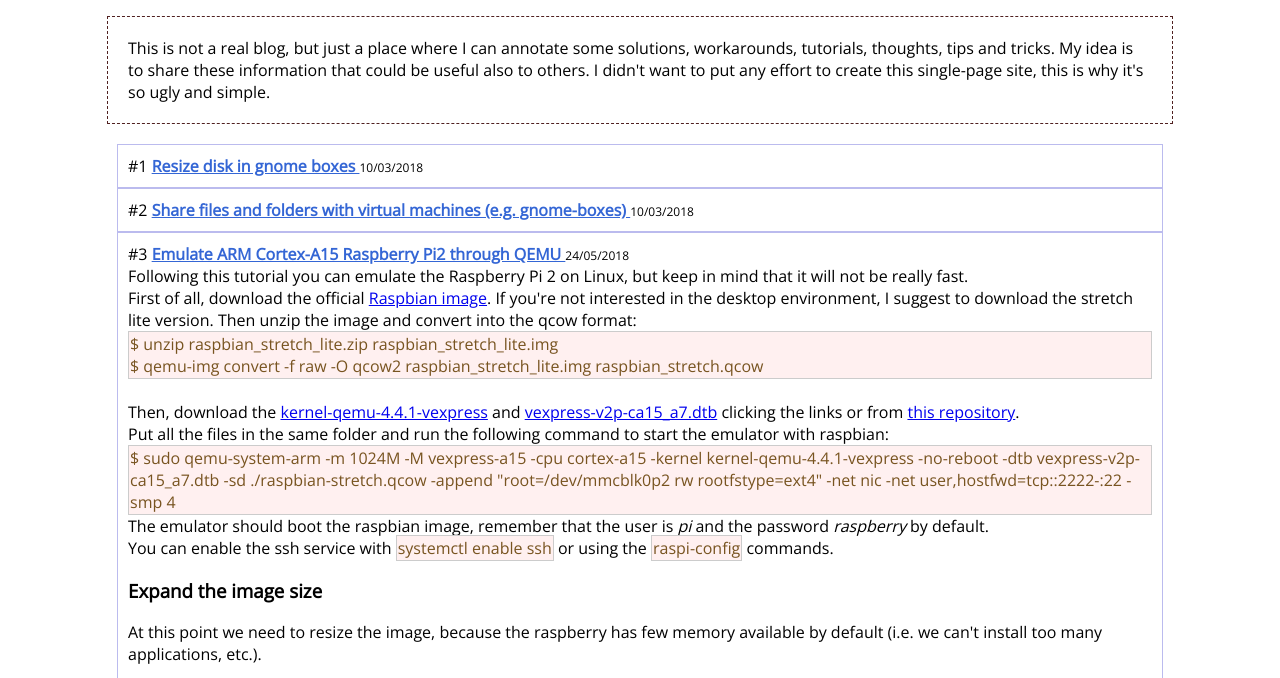
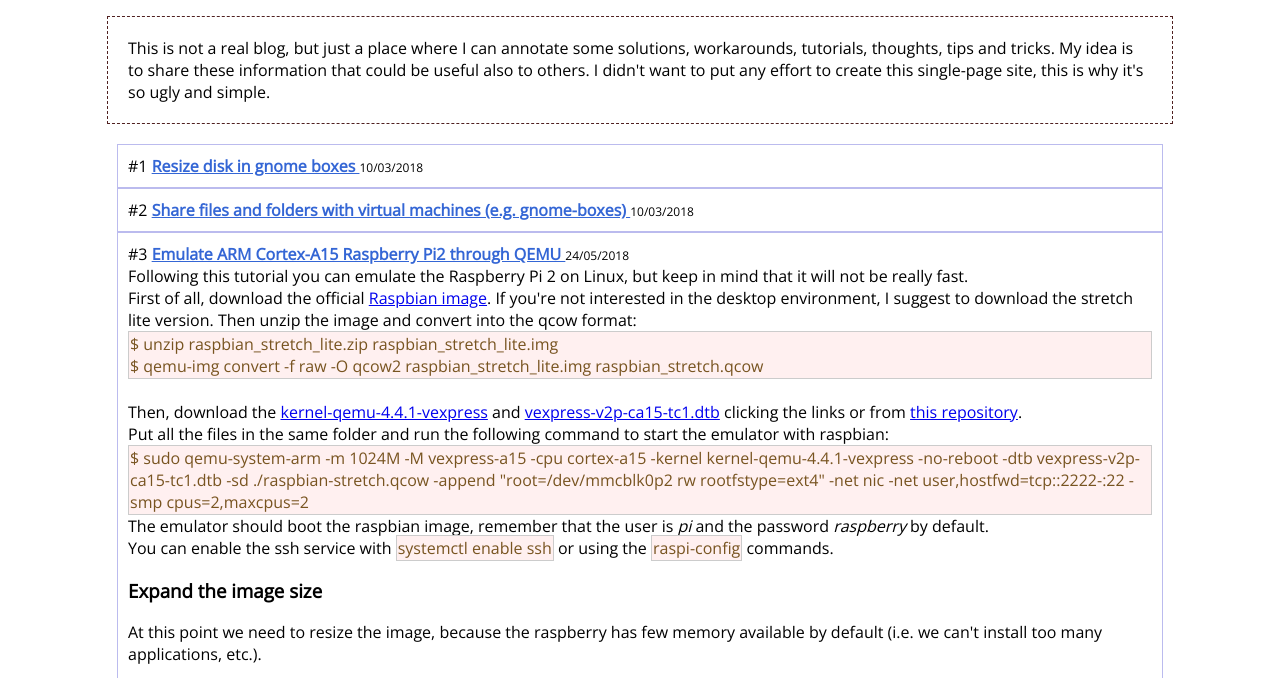
Before and after one commit to echo-devim/echo-devim.github.io, a plain HTML site: page index.html in a window 1280 px wide. Both pictures are taken after a click on the link "Emulate ARM Cortex-A15 Raspberry Pi2 through QEMU". Shown: the part 104-782 px from the top of the page. Drawn offline with nearby package versions, Linux system fonts and the light colour scheme.

Commit message:
Fixed dual core raspberry emulation command

```diff
--- a/index.html
+++ b/index.html
@@ -131,10 +131,10 @@ lite version. Then unzip the image and convert into the qcow format:
 $ unzip raspbian_stretch_lite.zip raspbian_stretch_lite.img<br>
 $ qemu-img convert -f raw -O qcow2 raspbian_stretch_lite.img raspbian_stretch.qcow
 </div><br>
-Then, download the <a href="https://github.com/vfdev-5/qemu-rpi2-vexpress/raw/master/kernel-qemu-4.4.1-vexpress">kernel-qemu-4.4.1-vexpress</a> and <a href="https://github.com/vfdev-5/qemu-rpi2-vexpress/raw/master/vexpress-v2p-ca15_a7.dtb">vexpress-v2p-ca15_a7.dtb</a> clicking the links or from <a href="https://github.com/vfdev-5/qemu-rpi2-vexpress">this repository</a>.<br>
+Then, download the <a href="https://github.com/vfdev-5/qemu-rpi2-vexpress/raw/master/kernel-qemu-4.4.1-vexpress">kernel-qemu-4.4.1-vexpress</a> and <a href="https://github.com/vfdev-5/qemu-rpi2-vexpress/raw/master/vexpress-v2p-ca15-tc1.dtb">vexpress-v2p-ca15-tc1.dtb</a> clicking the links or from <a href="https://github.com/vfdev-5/qemu-rpi2-vexpress">this repository</a>.<br>
 Put all the files in the same folder and run the following command to start the emulator with raspbian:<br>
 <div class="cmd">
-$ sudo qemu-system-arm -m 1024M -M vexpress-a15 -cpu cortex-a15 -kernel kernel-qemu-4.4.1-vexpress -no-reboot -dtb vexpress-v2p-ca15_a7.dtb -sd ./raspbian-stretch.qcow -append "root=/dev/mmcblk0p2 rw rootfstype=ext4" -net nic -net user,hostfwd=tcp::2222-:22 -smp 4
+$ sudo qemu-system-arm -m 1024M -M vexpress-a15 -cpu cortex-a15 -kernel kernel-qemu-4.4.1-vexpress -no-reboot -dtb vexpress-v2p-ca15-tc1.dtb -sd ./raspbian-stretch.qcow -append "root=/dev/mmcblk0p2 rw rootfstype=ext4" -net nic -net user,hostfwd=tcp::2222-:22 -smp cpus=2,maxcpus=2
 </div>
 The emulator should boot the raspbian image, remember that the user is <i>pi</i> and the password <i>raspberry</i> by default.<br>
 You can enable the ssh service with <span class="cmd">systemctl enable ssh</span> or using the <span class="cmd">raspi-config</span> commands.<br>
```
